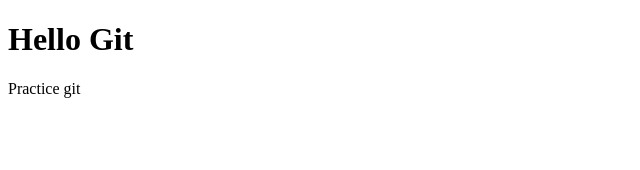
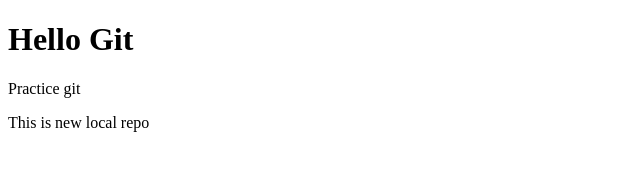
Before and after one commit to AbdulGhani963/Local-Git-Repository, a plain HTML site: page index.html in a window 1280 px wide. Shown: the whole page, without its empty margins (0-640 px from the left). Drawn offline with Linux system fonts and the light colour scheme.

Commit message:
Update index

```diff
--- a/index.html
+++ b/index.html
@@ -8,5 +8,6 @@
 <body>
     <h1>Hello Git</h1>
     <p>Practice git</p>
+    <p>This is new local repo</p>
 </body>
 </html>
```
